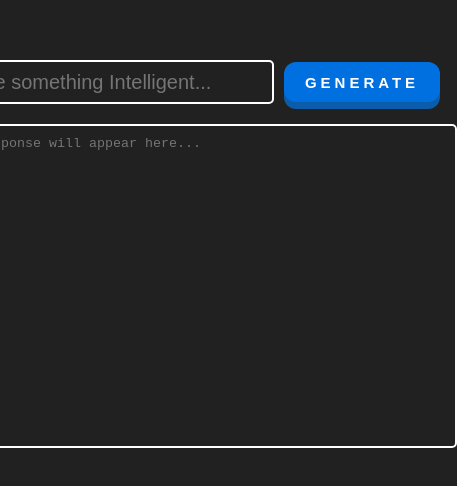
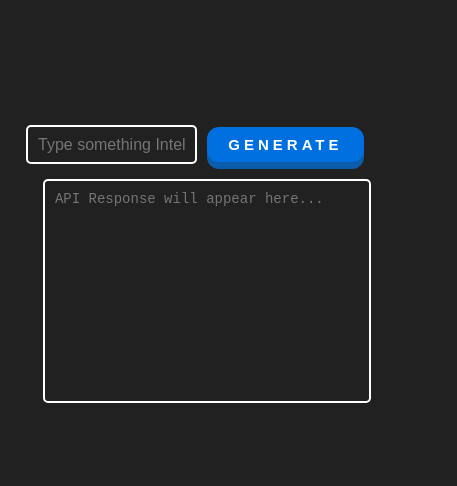
Before and after one commit to a-b-h-a-y-s-h-i-n-d-e/ChatBot-LaMini, a React (Create React App) app: page / in a window 390 px wide. Shown: the part 174-660 px from the top of the page, 457 px wide, since content can reach past the window. Built offline with nearby package versions, Linux system fonts and the light colour scheme.

Commit message:
added mobile view ( responsive )

```diff
--- a/package.json
+++ b/package.json
@@ -9,6 +9,7 @@
     "@vercel/analytics": "^1.3.2",
     "react": "^18.3.1",
     "react-dom": "^18.3.1",
+    "react-responsive": "^10.0.0",
     "react-scripts": "^5.0.1",
     "web-vitals": "^2.1.4"
   },
--- a/src/App.css
+++ b/src/App.css
@@ -1,10 +1,10 @@
-
 .app-container {
   display: flex;
   flex-direction: column;
   justify-content: center;
   align-items: center;
   height: 100vh;
+  padding: 20px;
 }
 
 .input-container {
@@ -168,3 +168,40 @@
 button:hover i:nth-child(10) {
   transition-delay: calc(0.045s * 10);
 }
+
+
+/* For mobile view */
+@media (max-width: 768px) {
+
+  .app-container {
+    padding: 10px;
+  }
+
+  .input-container {
+    flex-direction: column;
+  }
+
+  .input {
+    width: 90%;
+    font-size: 16px;
+    height: 35px;
+  }
+
+  button {
+    width: 90%;
+    font-size: 16px;
+    height: 35px;
+    padding: 10px;
+  }
+
+  .response-container {
+    width: 90%;
+    margin-top: 15px;
+  }
+
+  .response-box {
+    width: 100%;
+    height: 200px;
+    font-size: 14px;
+  }
+}
--- a/src/index.js
+++ b/src/index.js
@@ -11,7 +11,4 @@
   </React.StrictMode>
 );
 
-// If you want to start measuring performance in your app, pass a function
-// to log results (for example: reportWebVitals(console.log))
-// or send to an analytics endpoint. Learn more: https://bit.ly/CRA-vitals
 reportWebVitals();
```
Also changed, not shown: src/App.js (line endings or trailing spaces), 8 other files (tests, documents, lock files or other folders). Lines whose indentation alone changed are shown as unchanged.
